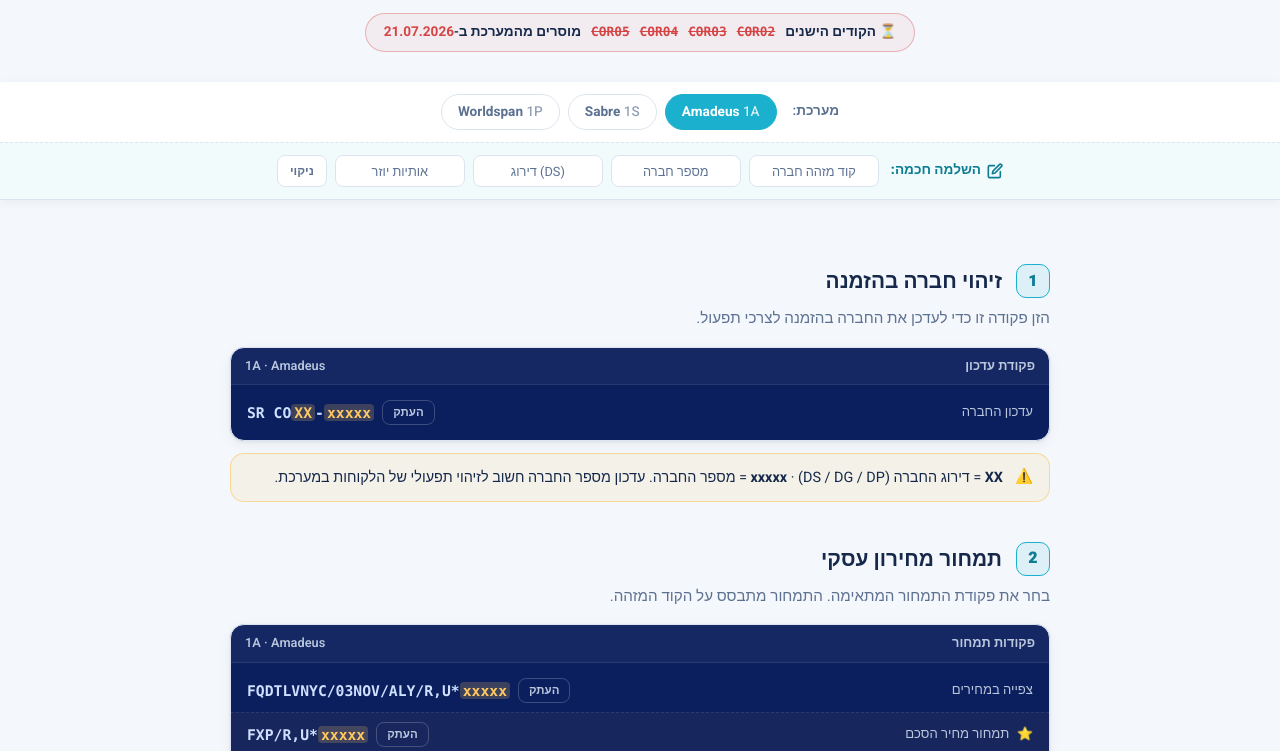
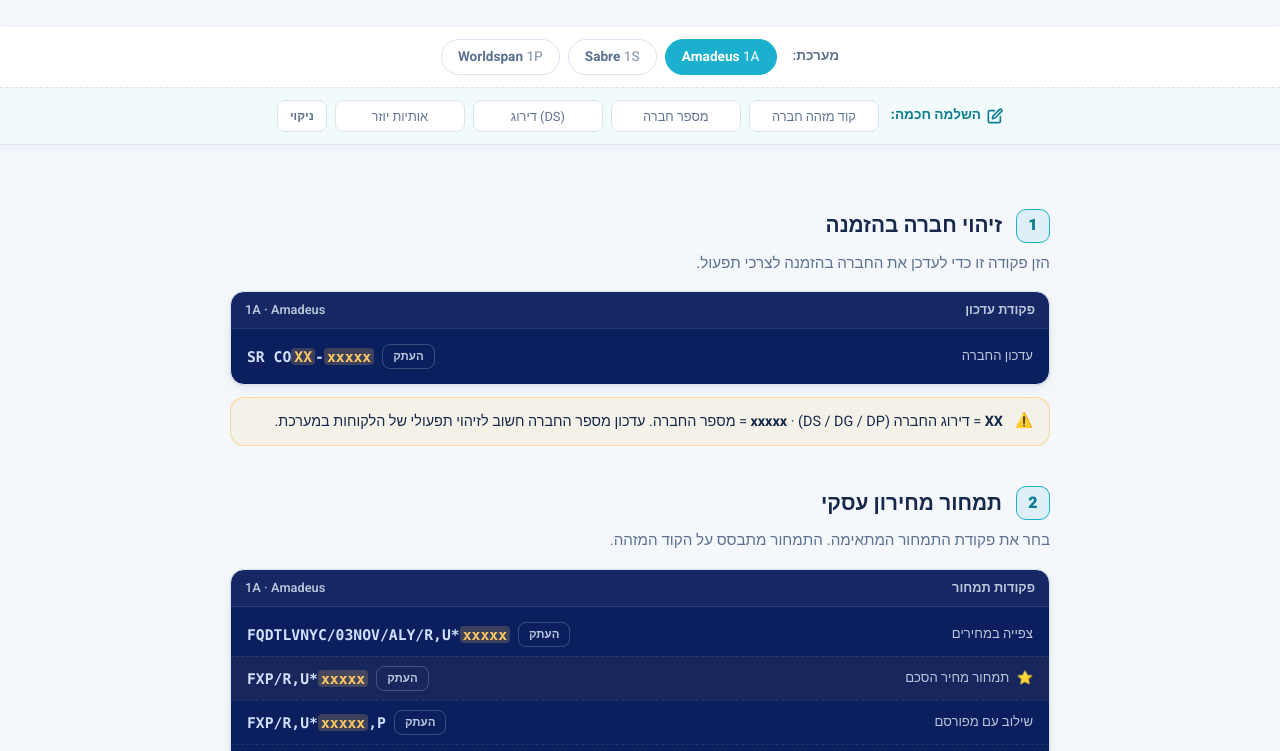
Before and after one commit to DvirAbu/EL-AL-Business, a plain HTML site: page index.html in a window 1280 px wide. Shown: the part 212-963 px from the top of the page. Drawn offline with Linux system fonts and the light colour scheme.

Commit message:
index.html

```diff
--- a/index.html
+++ b/index.html
@@ -256,11 +256,6 @@
 <div class="hero">
   <h1><span class="en">EL AL Business Circle</span></h1>
   <p style="color:var(--muted);margin-top:8px">מדריך פקודות לזיהוי ותמחור — יש להשתמש בקודים החדשים בלבד.</p>
-  <div class="deadline">
-    <span>⏳ הקודים הישנים</span>
-    <span class="old-code">COR02</span><span class="old-code">COR03</span><span class="old-code">COR04</span><span class="old-code">COR05</span>
-    <span>מוסרים מהמערכת ב-<b>21.07.2026</b></span>
-  </div>
 </div>
 
 <div class="sticky-wrap">
```
